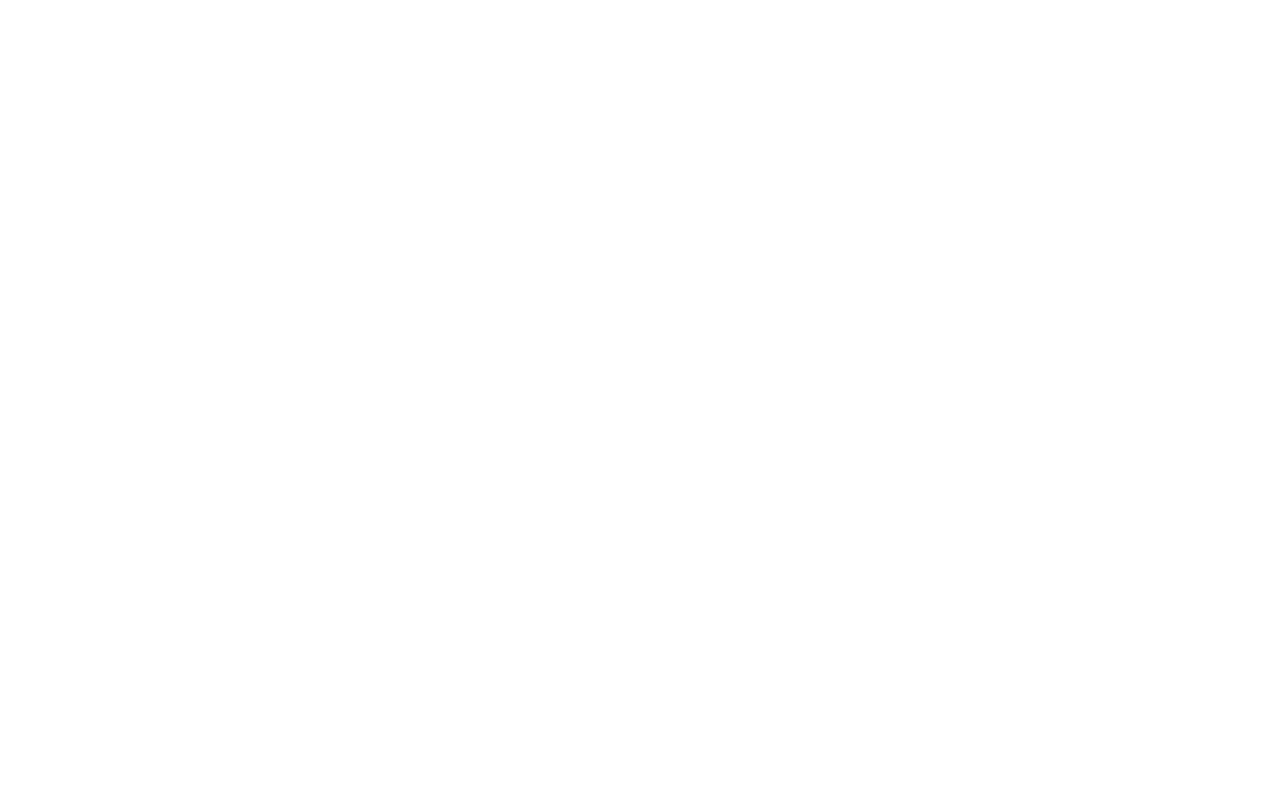
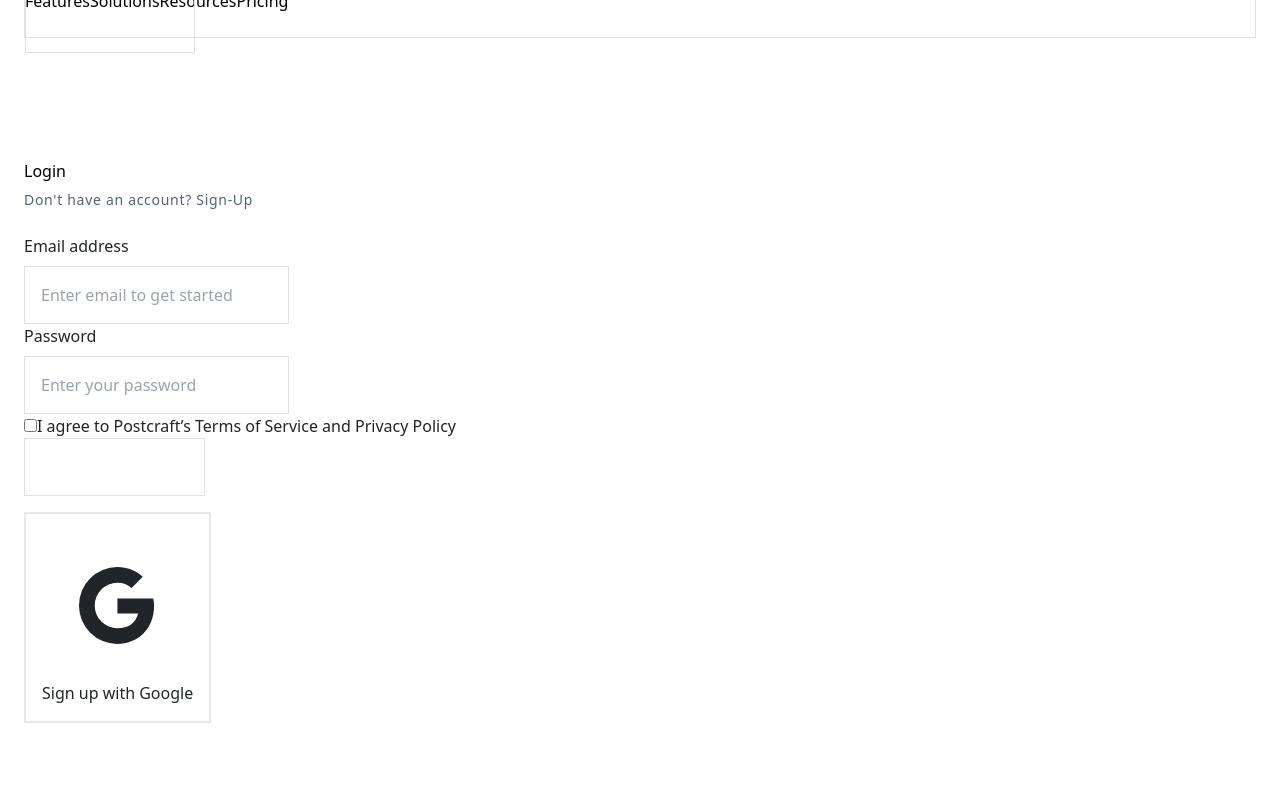
Before and after one commit to ThisaraJayas/Financial-Management-System-Frontend, a React (Vite) app in the folder frontend/: page /login in a window 1280 px wide. Before the commit this address had no page. Shown: the part 360-1160 px from the top of the page. Before the commit the page ends 800 px from the top, so only its background shows below. Built offline with nearby package versions, Linux system fonts and the light colour scheme.

Commit message:
login ui

```diff
--- /dev/null
+++ b/frontend/src/pages/Login.jsx
@@ -0,0 +1,142 @@
+import React from "react";
+import logiimg from '../assets/images/loginimg3.png'
+import Header from "../components/common/Header";
+import { Link } from "react-router-dom";
+
+export default function Login() {
+  return (
+    <div>
+        <Header/>
+      <section class="bg-white">
+        <div class="grid grid-cols-1 lg:grid-cols-2">
+          <div class="flex items-center justify-center px-4 py-4 bg-white sm:px-4 lg:px-4 sm:py-4 lg:py-0">
+            <div class="xl:w-full xl:max-w-sm 2xl:max-w-md xl:mx-auto">
+              <h2 class="text-3xl font-bold leading-tight text-black sm:text-4xl">
+               Login
+              </h2>
+              <p class="mt-2 text-base text-gray-600">
+                Don't have an account?{" "}
+                <Link to={"/register"}><a
+                  class="font-medium text-blue-600 transition-all duration-200 hover:text-blue-700 hover:underline focus:text-blue-700"
+                >
+                  Sign-Up
+                </a></Link>
+              </p>
+
+              <form class="mt-4">
+                <div class="space-y-5">
+                  <div>
+                    <label for="" class="text-base font-medium text-gray-900">
+                      {" "}
+                      Email address{" "}
+                    </label>
+                    <div class="mt-2">
+                      <input
+                        type="email"
+                        name=""
+                        id=""
+                        placeholder="Enter email to get started"
+                        class="block w-full p-3 text-black placeholder-gray-500 transition-all duration-200 border border-gray-200 rounded-md bg-gray-50 focus:outline-none focus:border-blue-600 focus:bg-white caret-blue-600"
+                      />
+                    </div>
+                  </div>
+
+                  <div>
+                    <label for="" class="text-base font-medium text-gray-900">
+                      {" "}
+                      Password{" "}
+                    </label>
+                    <div class="mt-2">
+                      <input
+                        type="password"
+                        name=""
+                        id=""
+                        placeholder="Enter your password"
+                        class="block w-full p-3 text-black placeholder-gray-500 transition-all duration-200 border border-gray-200 rounded-md bg-gray-50 focus:outline-none focus:border-blue-600 focus:bg-white caret-blue-600"
+                      />
+                    </div>
+                  </div>
+
+                  <div class="flex items-center">
+                    <input
+                      type="checkbox"
+                      name="agree"
+                      id="agree"
+                      class="w-4 h-4 text-blue-600 bg-white border-gray-200 rounded"
+                    />
+
+                    <label
+                      for="agree"
+                      class="ml-3 text-sm font-medium text-gray-500"
+                    >
+                      I agree to Postcraft’s{" "}
+                      <a
+                        href="#"
+                        title=""
+                        class="text-blue-600 hover:text-blue-700 hover:underline"
+                      >
+                        Terms of Service
+                      </a>{" "}
+                      and{" "}
+                      <a
+                        href="#"
+                        title=""
+                        class="text-blue-600 hover:text-blue-700 hover:underline"
+                      >
+                        Privacy Policy
+                      </a>
+                    </label>
+                  </div>
+
+                  <div>
+                    <button
+                      type="submit"
+                      class="inline-flex items-center justify-center w-full px-3 py-3 text-base font-semibold text-white transition-all duration-200 bg-blue-600 border border-transparent rounded-md focus:outline-none hover:bg-blue-700 focus:bg-blue-700"
+                    >
+                      Create free account
+                    </button>
+                  </div>
+                </div>
+              </form>
+
+              <div class="mt-3 space-y-3">
+                <button
+                  type="button"
+                  class="relative inline-flex items-center justify-center w-full px-3 py-3 text-base font-semibold text-gray-700 transition-all duration-200 bg-white border-2 border-gray-200 rounded-md hover:bg-gray-100 focus:bg-gray-100 hover:text-black focus:text-black focus:outline-none"
+                >
+                  <div class="absolute inset-y-0 left-0 p-4">
+                    <svg
+                      class="w-6 h-6 text-rose-500"
+                      xmlns="http://www.w3.org/2000/svg"
+                      viewBox="0 0 24 24"
+                      fill="currentColor"
+                    >
+                      <path d="M20.283 10.356h-8.327v3.451h4.792c-.446 2.193-2.313 3.453-4.792 3.453a5.27 5.27 0 0 1-5.279-5.28 5.27 5.27 0 0 1 5.279-5.279c1.259 0 2.397.447 3.29 1.178l2.6-2.599c-1.584-1.381-3.615-2.233-5.89-2.233a8.908 8.908 0 0 0-8.934 8.934 8.907 8.907 0 0 0 8.934 8.934c4.467 0 8.529-3.249 8.529-8.934 0-.528-.081-1.097-.202-1.625z"></path>
+                    </svg>
+                  </div>
+                  Sign up with Google
+                </button>
+              </div>
+            </div>
+          </div>
+
+          <div class="flex items-center justify-center px-4 py-4 sm:py-4 lg:py-0 bg-gray-50 sm:px-4 lg:px-0">
+            <div>
+              <img class="w-full mx-auto" src={logiimg} alt="" />
+
+              <div class="w-full max-w-md mx-auto xl:max-w-xl">
+                <h3 class="text-4xl font-bold text-center text-black">
+                  Maintain Your Potfolio
+                </h3>
+                <p class="leading-relaxed text-center text-gray-500 mt-2.5">
+                  Amet minim mollit non deserunt ullamco est sit aliqua dolor do
+                  amet sint. Velit officia consequat duis.
+                </p>
+              </div>
+            </div>
+          </div>
+        </div>
+      </section>
+    </div>
+  );
+}
--- a/frontend/src/pages/Register.jsx
+++ b/frontend/src/pages/Register.jsx
@@ -2,6 +2,7 @@
 import Header from '../components/common/Header';
 import logiimg from '../assets/images/loginimg3.png'
 import axios from 'axios'
+import { Link } from 'react-router-dom';
 
 export default function Register() {
     const [name,setName]=useState('')
@@ -28,8 +29,8 @@
     <div class="grid grid-cols-1 lg:grid-cols-2">
         <div class="flex items-center justify-center px-4 py-4 bg-white sm:px-4 lg:px-4 sm:py-4 lg:py-0">
             <div class="xl:w-full xl:max-w-sm 2xl:max-w-md xl:mx-auto">
-                <h2 class="text-3xl font-bold leading-tight text-black sm:text-4xl">Sign up to Celebration</h2>
-                <p class="mt-2 text-base text-gray-600">Already have an account? <a href="#" title="" class="font-medium text-blue-600 transition-all duration-200 hover:text-blue-700 hover:underline focus:text-blue-700">Login</a></p>
+                <h2 class="text-3xl font-bold leading-tight text-black sm:text-4xl">Sign up </h2>
+                <p class="mt-2 text-base text-gray-600">Already have an account?<Link to={"/login"}> <a href="#" title="" class="font-medium text-blue-600 transition-all duration-200 hover:text-blue-700 hover:underline focus:text-blue-700">Login</a></Link></p>
 
                 <form onSubmit={handleSubmit} class="mt-4">
                     <div class="space-y-5">
--- a/frontend/src/routes/RoutesPath.jsx
+++ b/frontend/src/routes/RoutesPath.jsx
@@ -3,6 +3,7 @@
 import Header from "../components/common/Header";
 import Home from "../pages/Home";
 import Register from "../pages/Register";
+import Login from "../pages/Login";
 
 export default function RoutesPath() {
   return (
@@ -10,6 +11,7 @@
       <Routes>
         <Route path="/" element={<Home />} />
         <Route path="/register" element={<Register/>}/>
+        <Route path="/login" element={<Login/>}/>
       </Routes>
     </>
   );
```
